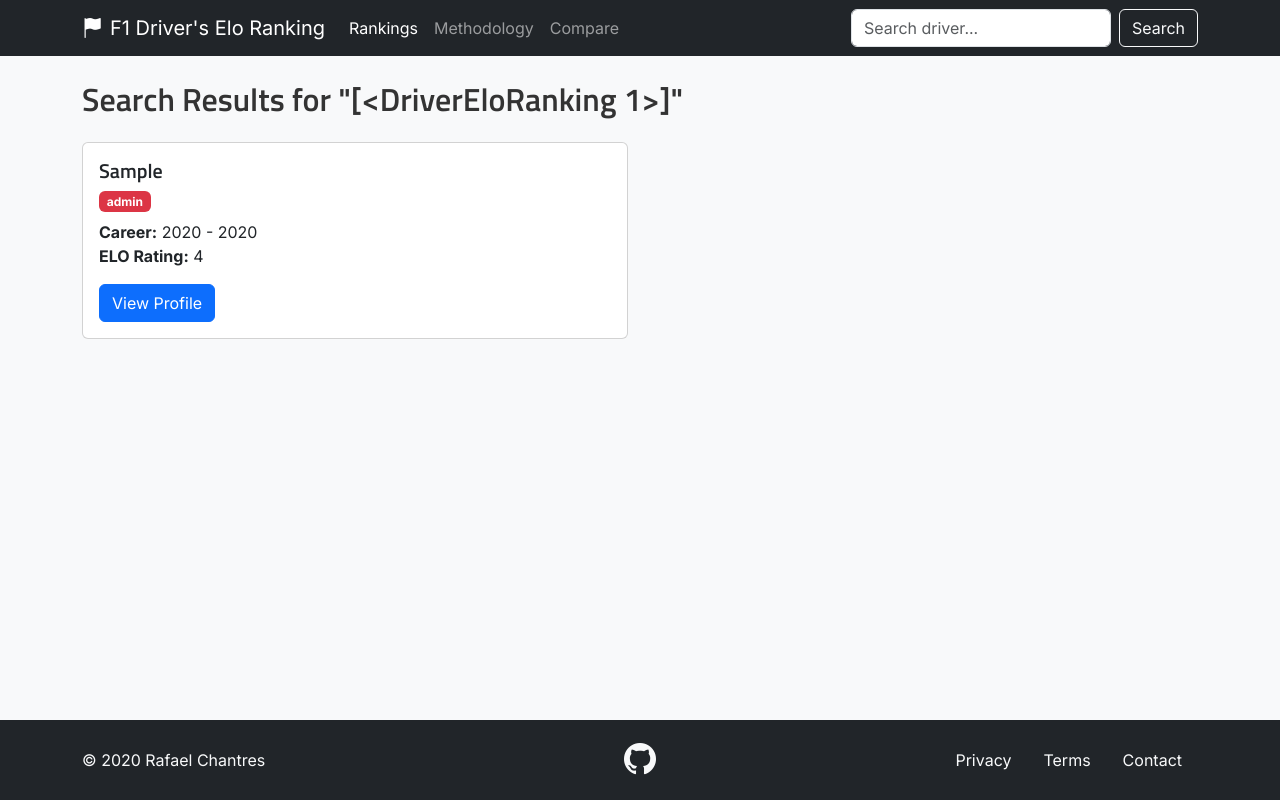
After one commit to rafachan3/f1-elo-ranking, a Flask app: template templates/search_results.html in a window 1280 px wide. The commit adds this page. Run offline with Flask 3, Linux system fonts and the light colour scheme; tables that the repository leaves empty hold one stand-in row (values such as "Sample post"); the template is opened without the code that fills it: values that come from a table or form of the project are taken from there, most other values are stand-ins (such as "Sample title", 1, 10 or a date in 2020); parts of the project's set-up code (start-up, migrations or seed data) failed here and were passed over; some libraries are stand-ins or nearby versions.

Commit message:
feat(search): add driver search system
A comprehensive search system that allows users to search for F1 drivers from the navbar. When there's an exact match, users are redirected to the driver's profile page. Otherwise, they're shown a search results page with possible matches.

- Add search endpoint in main.py to handle search logic
- Modify navbar search form to submit to search endpoint
- Create search_results.html template to display possible matches
- Implement case-insensitive partial name matching
- Add direct profile redirection for exact matches

BREAKING CHANGE: The navbar search form now submits to a new endpoint instead of being non-functional. Any existing frontend tests or scripts relying on the previous navbar structure will need to be updated.

```diff
--- a/main.py
+++ b/main.py
@@ -282,6 +282,27 @@ def home():
 def methodology():
     return render_template('methodology.html')
 
+@app.route('/search')
+def search_drivers():
+    query = request.args.get('q', '').strip()
+    if not query:
+        return redirect(url_for('home'))
+
+    # Search for exact or close matches
+    exact_match = DriverEloRanking.query.filter(
+        db.func.lower(DriverEloRanking.driver) == db.func.lower(query)
+    ).first()
+
+    if exact_match:
+        return redirect(url_for('driver_profile', driver_id=exact_match.id))
+
+    # If no exact match, search for similar names
+    similar_drivers = DriverEloRanking.query.filter(
+        db.func.lower(DriverEloRanking.driver).like(f"%{query.lower()}%")
+    ).all()
+
+    return render_template('search_results.html', drivers=similar_drivers, query=query)
+
 @app.route('/driver/<int:driver_id>')
 def driver_profile(driver_id):
     driver = DriverEloRanking.query.get_or_404(driver_id)
--- a/templates/base.html
+++ b/templates/base.html
@@ -44,8 +44,8 @@
                         <a class="nav-link" href="{{ url_for('compare_drivers') }}">Compare</a>
                     </li>
                 </ul>
-                <form class="d-flex">
-                    <input class="form-control me-2" type="search" placeholder="Search driver...">
+                <form class="d-flex" action="{{ url_for('search_drivers') }}" method="GET">
+                    <input class="form-control me-2" type="search" name="q" placeholder="Search driver..." required>
                     <button class="btn btn-outline-light" type="submit">Search</button>
                 </form>
             </div>
--- /dev/null
+++ b/templates/search_results.html
@@ -0,0 +1,42 @@
+{% extends "base.html" %}
+
+{% block content %}
+<div class="container py-4">
+    <h2 class="mb-4">Search Results for "{{ query }}"</h2>
+
+    {% if drivers %}
+        <div class="row g-4">
+            {% for driver in drivers %}
+            <div class="col-md-6">
+                <div class="card h-100">
+                    <div class="card-body">
+                        <h5 class="card-title">{{ driver.driver }}</h5>
+                        <div class="d-flex align-items-center gap-2 mb-2">
+                            <span class="badge {% if driver.flag_level == 'Rookie' %}bg-info text-dark
+                                  {% elif driver.flag_level == 'Intermediate' %}bg-warning text-dark
+                                  {% elif driver.flag_level == 'Experienced' %}bg-success
+                                  {% elif driver.flag_level == 'Veteran' %}bg-primary
+                                  {% else %}bg-danger{% endif %}">
+                                {{ driver.flag_level }}
+                            </span>
+                            <span class="badge reliability-grade grade-{{ driver.reliability_grade.lower().replace('+', '-plus') }}">
+                                {{ driver.reliability_grade }}
+                            </span>
+                        </div>
+                        <p class="card-text">
+                            <strong>Career:</strong> {{ driver.first_year }} - {{ driver.last_year }}<br>
+                            <strong>ELO Rating:</strong> {{ "%.0f"|format(driver.elo_rating) }}
+                        </p>
+                        <a href="{{ url_for('driver_profile', driver_id=driver.id) }}" class="btn btn-primary">View Profile</a>
+                    </div>
+                </div>
+            </div>
+            {% endfor %}
+        </div>
+    {% else %}
+        <div class="alert alert-info">
+            No drivers found matching your search. Please try a different search term.
+        </div>
+    {% endif %}
+</div>
+{% endblock %}
```
